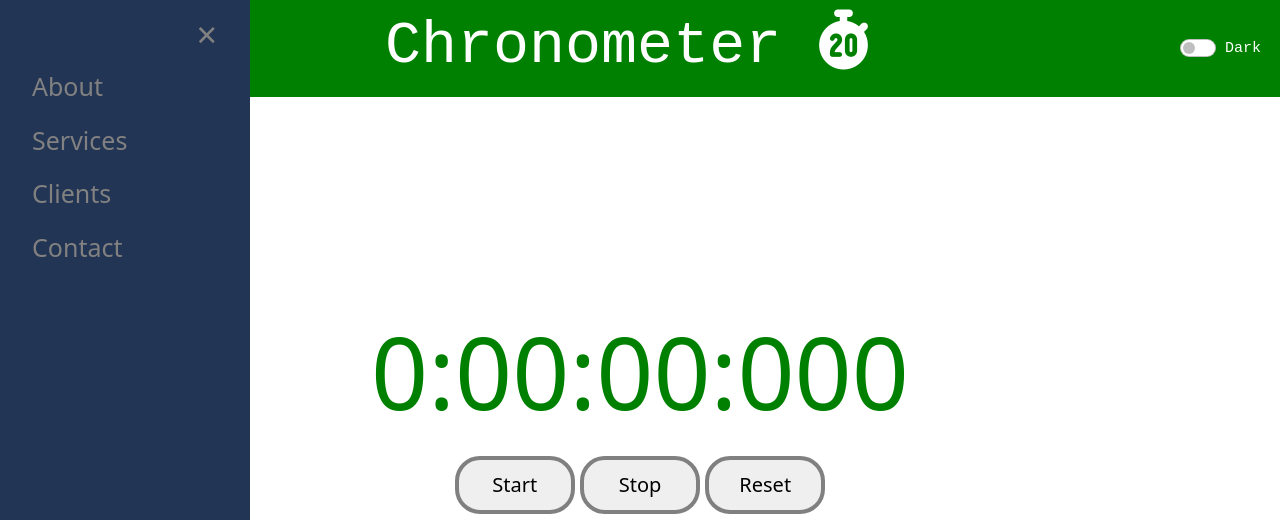
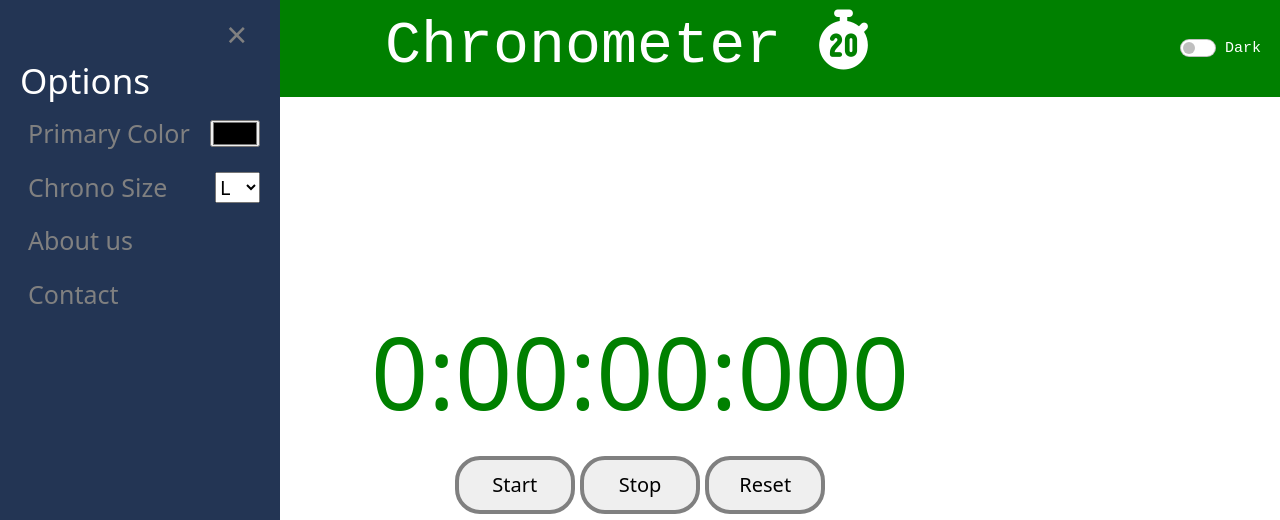
Before and after one commit to julian-c-dev/practice_JS_tool_chrono, a plain HTML site: page index.html in a window 1280 px wide. Both pictures are taken after a click on the button 49 px from the left and 43 px from the top of the page. Shown: the top 520 px of the page. Drawn offline with nearby package versions, Linux system fonts and the light colour scheme.

Commit message:
white-space: nowrap; adding inputs to menu

```diff
--- a/app/css/_03-elements.scss
+++ b/app/css/_03-elements.scss
@@ -4,6 +4,7 @@
 *::before,
 *::after {
   box-sizing: border-box;
+  white-space: nowrap;
 }
 
 /* typography*/
@@ -28,8 +29,14 @@ h1 {
 
 ul {
   list-style-type: none;
+  margin-left: 0;
   li {
     padding: 0;
     margin: 0;
   }
 }
+
+a {
+  margin-left: 0;
+  padding: 0;
+}
--- a/app/css/_aa-banner.scss
+++ b/app/css/_aa-banner.scss
@@ -19,8 +19,10 @@
   border: none;
   margin: 0 0 1rem 1.5rem;
   padding: 1.7rem;
+  cursor: pointer;
   & .fas {
     font-size: large;
+    color: var(--primary);
   }
 }
 
--- a/app/css/_ab-sidebar.scss
+++ b/app/css/_ab-sidebar.scss
@@ -15,34 +15,32 @@ body {
   padding-top: 60px;
 }
 
-.sidebar a {
-  padding: 8px 8px 8px 32px;
+.sidebar h2 {
+  font-size: 3.5rem;
+  color: white;
+}
+
+.sidebar a,
+.sidebar label {
+  padding: 0.8rem;
   text-decoration: none;
   font-size: 25px;
-  color: #818181;
+  color: grey;
   display: block;
   transition: 0.3s;
 }
 
-.sidebar a:hover {
+.sidebar a:hover,
+.sidebar label:hover {
   color: #f1f1f1;
 }
 
 .sidebar .closebtn {
   position: absolute;
   top: 0;
-  right: 25px;
-  font-size: 36px;
-  margin-left: 50px;
-}
-
-.openbtn {
-  font-size: 20px;
-  cursor: pointer;
-  background-color: #111;
-  color: white;
-  padding: 10px 15px;
-  border: none;
+  right: 2.5rem;
+  font-size: 3.6rem;
+  margin-left: 5rem;
 }
 
 .openbtn:hover {
@@ -50,15 +48,22 @@ body {
 }
 
 #main {
-  transition: margin-left 0.5s;
+  transition: margin-left 0.01s;
   padding: 16px;
 }
 
-@media screen and (max-height: 450px) {
+@media screen and (max-height: 45rem) {
   .sidebar {
-    padding-top: 15px;
+    padding-top: 1.5rem;
   }
   .sidebar a {
-    font-size: 18px;
+    font-size: 1.8rem;
   }
 }
+
+.flex-row {
+  display: flex;
+  justify-content: space-between;
+  align-items: center;
+  margin-right: 2rem;
+}
--- a/app/js/main.js
+++ b/app/js/main.js
@@ -63,7 +63,7 @@ function chronoStop() {
 //Sidebar
 
 function openNav() {
-  document.getElementById("mySidebar").style.width = "250px";
+  document.getElementById("mySidebar").style.width = "28rem";
 }
 
 function closeNav() {
--- a/index.html
+++ b/index.html
@@ -18,6 +18,7 @@
     />
   </head>
   <body>
+    <!-- ~ Header: Banner -->
     <header class="banner">
       <button class="banner__icon" onclick="openNav()">
         <i class="fas fa-bars"></i>
@@ -35,9 +36,10 @@
           id="flexSwitchCheckDefault"
         />
       </div>
+    </header>
 
-    </header>
-    <div class="credit__side" orientation="rigth">
+    <!-- ~ Footer: Credit Left Side -->
+    <footer class="credit__side" orientation="rigth">
       <ul>
         <li>
           <a
@@ -75,16 +77,34 @@
           <span class="mailto credit__elements credit__year">2021</span>
         </li>
       </ul>
+      <!-- ~ Menu Right Side Bar (HIDDEN)-->
       <div id="mySidebar" class="sidebar">
         <a href="javascript:void(0)" class="closebtn" onclick="closeNav()">×</a>
-        <a href="#">About</a>
-        <a href="#">Services</a>
-        <a href="#">Clients</a>
-        <a href="#">Contact</a>
+        <form>
+          <ul>
+            <li><h2>Options</h2></li>
+            <li class="flex-row">
+              <label for="menu__color">Primary Color&nbsp;</label>
+              <input type="color" name="menu__color" id="menu__color" />
+            </li>
+            <li class="flex-row">
+              <label for="menu__range">Chrono Size&nbsp;</label>
+              <select name="menu__range" id="menu__range">
+                <option value="S">S</option>
+                <option value="M">M</option>
+                <option value="L" selected>L</option>
+                <option value="XL">XL</option>
+              </select>
+            </li>
+            <li><a href="#">About us</a></li>
+            <li><a href="#">Contact</a></li>
+          </ul>
+        </form>
       </div>
+    </footer>
 
-    </div>
-    <div id="main">
+    <!-- ~ MAIN: Chrono Tool-->
+    <main id="main">
       <div class="chrono">
         <div id="chronoTime">0:00:00:000</div>
         <form name="chronoForm">
@@ -111,8 +131,7 @@
           />
         </form>
       </div>
-
-
+    </main>
 
     <script src="/app/js/main.js"></script>
   </body>
```
Also changed, not shown: app/css/import.css, 1 other file.
